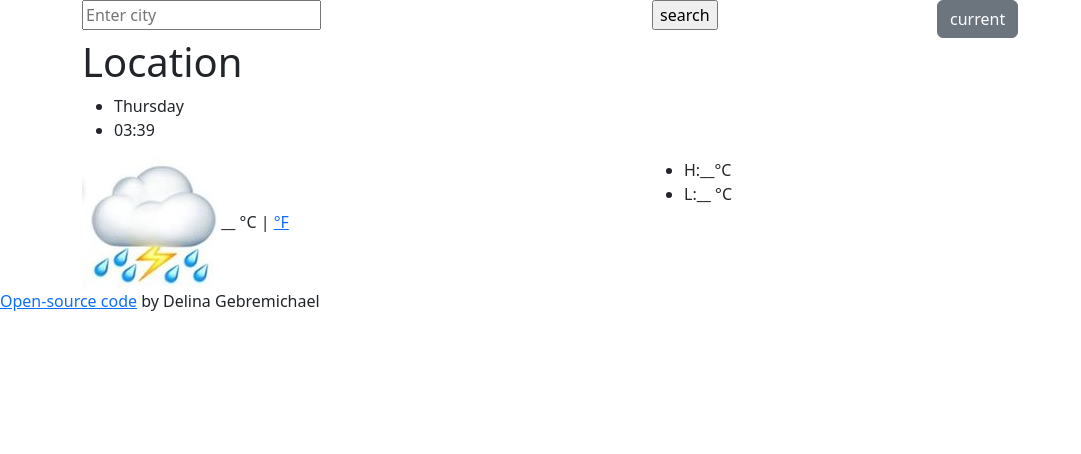
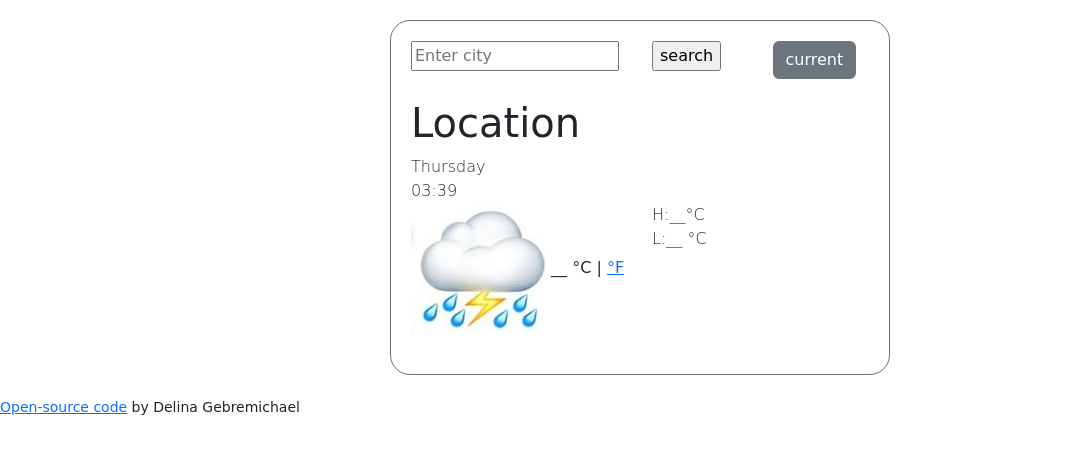
Before and after one commit to Delina-Te/shecodes-plus-weather-app, a plain HTML site: page index.html in a window 1280 px wide. Shown: the whole page, without its empty margins (0-1081 px from the left). Drawn offline with nearby package versions, Linux system fonts and the light colour scheme.

Commit message:
updated open-source

```diff
--- a/index.html
+++ b/index.html
@@ -11,11 +11,12 @@
       integrity="sha384-gH2yIJqKdNHPEq0n4Mqa/HGKIhSkIHeL5AyhkYV8i59U5AR6csBvApHHNl/vI1Bx"
       crossorigin="anonymous"
     />
-    <link rel="stylesheet" href="src/styles.css" />
+    <link rel="stylesheet" href="src/syles.css" />
     <script src="https://cdn.jsdelivr.net/npm/axios/dist/axios.min.js"></script>
   </head>
   <body>
     <div class="container">
+        <div class="wrapper">
         <div class="weatherapp">
           <footer>
             <div class="row">
@@ -32,6 +33,7 @@
               id="current">current</button>
             </div>
           </div>
+          <div class="wrapper">
         <h1>
           Location
         </h1>
@@ -60,13 +62,15 @@
                   <span>L:</span><span id="L">__</span><span> °C</span>
               </li>
             </ul>
+            </div>
           </div>
         </div>
       </div>
       </div>
   </div>
-   <span><a href="https://github.com/Delina-Te/shecodes-plus-weather-app">Open-source code</a> by Delina Gebremichael</span>
 </footer>
+   <span><small><a href="https://github.com/Delina-Te/shecodes-plus-weather-app" target="_blank">Open-source code</a> by Delina Gebremichael</span></small>
+</div>
       <script src="src/index.js"></script>
     </body>
 </html>
--- a/src/syles.css
+++ b/src/syles.css
@@ -1,4 +1,4 @@
-footer {
+body {
   font-family: "Rubik Maze", cursive;
 }
 li {
@@ -21,3 +21,7 @@ ul {
   max-width: 500px;
   border-radius: 20px;
 }
+.wrapper{
+  margin: 20px auto;
+  max-width: 500px;
+}
```
